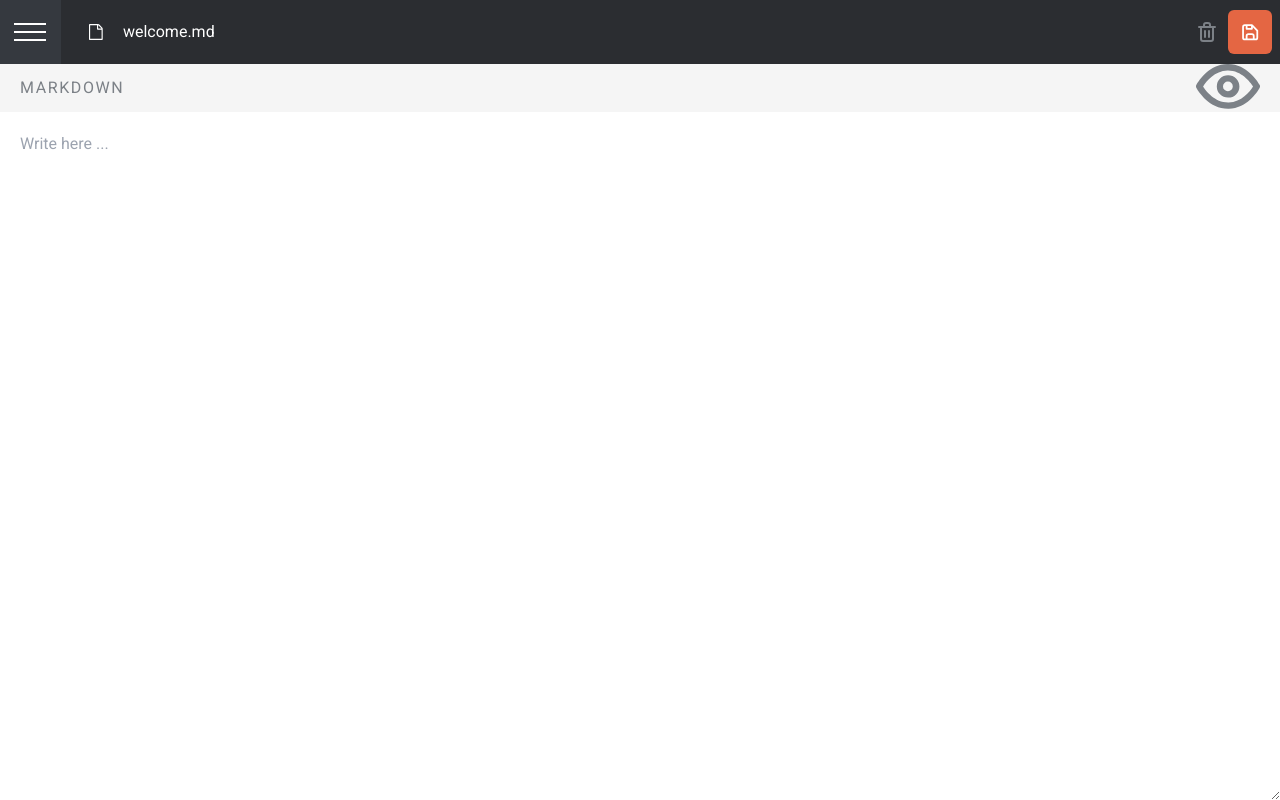
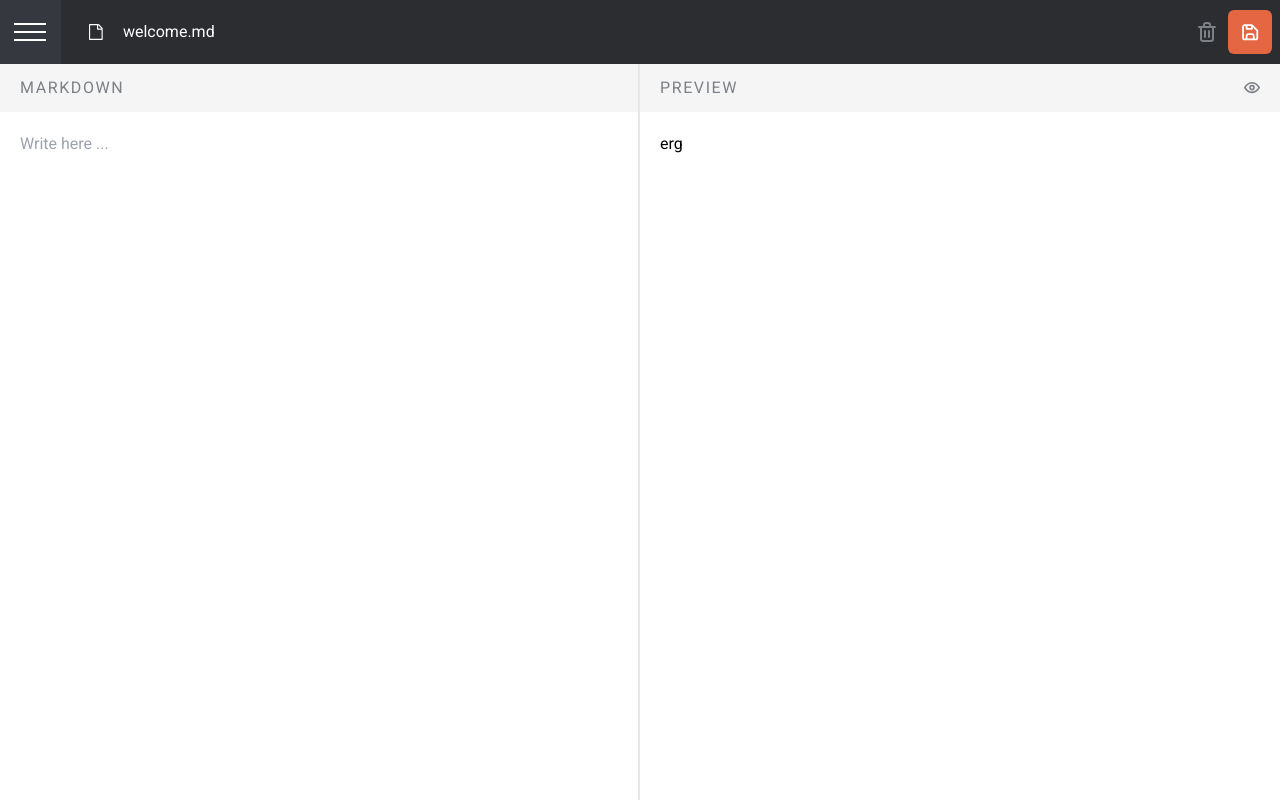
Before and after one commit to ritumelroy/in-browser-markdown, a React (Vite) app: page / in a window 1280 px wide. Built offline with nearby package versions, Linux system fonts and the light colour scheme.

Commit message:
complete style fixes + mobile styles

```diff
--- a/src/App.tsx
+++ b/src/App.tsx
@@ -1,11 +1,15 @@
 import { useState } from "react";
 import { Editor } from "./components/Editor";
+import { Preview } from "./components/Preview";
 import { Header } from "./components/Header";
 import { Navbar } from "./components/Navbar";
 // import "./styles/global.css";
 function App() {
   const [navOpen, setNavOpen] = useState(false);
   const [colourTheme, setColourTheme] = useState("light");
+  const [previewState, setPreviewState] = useState(false);
+
+  const [mobileEditor, setMobileEditor] = useState(true);
 
   const toggleNav = () => {
     setNavOpen((prev) => !prev);
@@ -18,19 +22,74 @@ function App() {
       setColourTheme("light");
     }
   };
+
+  const handlePrevieState = () => {
+    setPreviewState((prev) => !prev);
+  };
+
+  const handleMobileState = () => {
+    setMobileEditor((prev) => !prev);
+  };
+  // handlePrevieState();
   return (
-    <div className="flex h-screen w-screen overflow-hidden font-roboto">
+    <div className="flex h-screen w-screen overflow-hidden font-roboto ">
       <div className={navOpen ? "" : "hidden"}>
         <Navbar colourTheme={colourTheme} toggleColTheme={toggleTheme} />
       </div>
-
-      <div className="flex flex-col  ">
+      {/* flex flex-col */}
+      <div className="  ">
         <Header
           navClickToggle={toggleNav}
           navState={navOpen}
           themeState={colourTheme}
         />
-        <Editor navState={navOpen} themeState={colourTheme} />
+        <div id="main-not-mobile" className="flex w-full h-full ">
+          <div
+            className={
+              " border-r-2 " +
+              (colourTheme === "dark" ? "border-grey-1 " : "") +
+              (previewState ? "w-0" : "w-1/2")
+            }
+          >
+            <Editor
+              navState={navOpen}
+              themeState={colourTheme}
+              setMobileState={handleMobileState}
+              mobileState={mobileEditor}
+            />
+          </div>
+          <div className={previewState ? "w-full" : "w-1/2"}>
+            <Preview
+              navState={navOpen}
+              themeState={colourTheme}
+              textValue="erg"
+              setPrevState={handlePrevieState}
+              eyeState={previewState}
+              setMobileState={handleMobileState}
+              mobileState={mobileEditor}
+            />
+          </div>
+        </div>
+        <div id="main-mobile" className="w-full h-full">
+          {mobileEditor ? (
+            <Editor
+              navState={navOpen}
+              themeState={colourTheme}
+              setMobileState={handleMobileState}
+              mobileState={mobileEditor}
+            />
+          ) : (
+            <Preview
+              navState={navOpen}
+              themeState={colourTheme}
+              textValue="erg"
+              setPrevState={handlePrevieState}
+              eyeState={previewState}
+              setMobileState={handleMobileState}
+              mobileState={mobileEditor}
+            />
+          )}
+        </div>
         {/* <Editor navState={navOpen} /> */}
       </div>
     </div>
--- a/src/components/Editor.tsx
+++ b/src/components/Editor.tsx
@@ -1,8 +1,7 @@
 import { editorProps } from "../models/editor";
 // import eyeclosed from "../assets/icon-hide-preview.svg";
 import eyeopen from "../assets/icon-show-preview.svg";
-export function Editor({ themeState }: editorProps) {
-  //   console.log(navState);
+export function Editor({ themeState, setMobileState }: editorProps) {
   return (
     <>
       <header
@@ -13,7 +12,10 @@ export function Editor({ themeState }: editorProps) {
         }
       >
         <p className="tracking-widest pl-5  py-3 text-grey-2">MARKDOWN</p>
-        <img src={eyeopen} className=" pr-5 object-contain" />
+
+        <button id="markdownEye" onClick={setMobileState}>
+          <img src={eyeopen} className=" pr-5 object-contain" />
+        </button>
       </header>
 
       <main className="h-full z-0">
@@ -22,7 +24,7 @@ export function Editor({ themeState }: editorProps) {
           placeholder="Write here ..."
           className={
             " h-full w-full p-5 " +
-            (themeState === "dark" ? "bg-dark-1" : "bg-white")
+            (themeState === "dark" ? "bg-dark-1 text-grey-3" : "bg-white")
           }
         />
       </main>
--- a/src/components/Header.tsx
+++ b/src/components/Header.tsx
@@ -29,19 +29,20 @@ export function Header({ navClickToggle, navState, themeState }: headerProps) {
   }, [modal]);
 
   const closeModal = () => {
-    console.log("hi");
     setModal(false);
   };
 
   const handleDelete = () => {
     setModal(true);
   };
+
   // console.log(navState);
   return (
     <div>
       <dialog
         ref={ref}
         onCancel={closeModal}
+        // onClose={testModal}
         className={
           themeState === "dark"
             ? "bg-dark-2 h-[14.5rem] w-[25rem] p-4 rounded-md "
@@ -49,6 +50,7 @@ export function Header({ navClickToggle, navState, themeState }: headerProps) {
         }
       >
         <section className="flex flex-col font-robotoslab ">
+          <div className="flex justify-between">
             <h1
               className={
                 themeState === "dark"
@@ -58,6 +60,12 @@ export function Header({ navClickToggle, navState, themeState }: headerProps) {
             >
               Delete this document?
             </h1>
+            <button className="mt-1.5" onClick={closeModal}>
+              <div className="bg-grey-3 w-5 h-[0.2rem] rotate-45 translate-y-1 rounded-lg"></div>
+              <div className="bg-grey-3 w-5 h-[0.2rem] -rotate-45  rounded-lg"></div>
+            </button>
+          </div>
+
           <p className="text-base pt-3 text-grey-2 ">
             Are you sure you want to delete the '{title}.md' document and it's
             contents?
@@ -103,20 +111,18 @@ export function Header({ navClickToggle, navState, themeState }: headerProps) {
           </section>
 
           <section className="flex gap-3 mr-2">
-            <img
-              src={iconDelete}
-              className="object-contain"
-              onClick={handleDelete}
-            />
-            <div
-              className="bg-mark-orange h-11 w-11 rounded-md "
-              // onClick={() => saveDoc()}
-            >
+            <button onClick={handleDelete}>
+              <img src={iconDelete} className="object-contain" />
+            </button>
+
+            <button>
+              <div className="bg-mark-orange h-11 w-11 rounded-md ">
                 <img
                   src={iconSave}
                   className="object-contain relative top-3.5 left-3.5"
                 />
               </div>
+            </button>
           </section>
         </div>
       </div>
--- /dev/null
+++ b/src/components/Preview.tsx
@@ -0,0 +1,53 @@
+import { previewProps } from "../models/preview";
+// import eyeclosed from "../assets/icon-hide-preview.svg";
+import eyeopen from "../assets/icon-show-preview.svg";
+import eyeclose from "../assets/icon-hide-preview.svg";
+
+export function Preview({
+  themeState,
+  textValue,
+  setPrevState,
+  eyeState,
+  setMobileState,
+  mobileState,
+}: previewProps) {
+  return (
+    <>
+      <header
+        className={
+          themeState === "light"
+            ? "bg-off-white flex justify justify-between"
+            : "bg-dark-2 flex justify justify-between"
+        }
+      >
+        <p className="tracking-widest pl-5  py-3 text-grey-2">PREVIEW</p>
+        <button id="prevLarge" onClick={setPrevState}>
+          {eyeState ? (
+            <img src={eyeclose} className=" pr-5 object-contain" />
+          ) : (
+            <img src={eyeopen} className=" pr-5 object-contain" />
+          )}
+        </button>
+
+        <button id="prevSmall" onClick={setMobileState}>
+          {mobileState ? (
+            <img src={eyeopen} className=" pr-5 object-contain" />
+          ) : (
+            <img src={eyeclose} className=" pr-5 object-contain" />
+          )}
+        </button>
+      </header>
+
+      <main className="h-full z-0">
+        <div
+          className={
+            " h-full w-full p-5 " +
+            (themeState === "dark" ? "bg-dark-1 text-grey-3" : "bg-white")
+          }
+        >
+          {textValue}
+        </div>
+      </main>
+    </>
+  );
+}
--- a/src/models/editor.ts
+++ b/src/models/editor.ts
@@ -1,4 +1,6 @@
 export interface editorProps {
   navState: boolean;
   themeState: string;
+  setMobileState: () => void;
+  mobileState: boolean;
 }
--- /dev/null
+++ b/src/models/preview.ts
@@ -0,0 +1,9 @@
+export interface previewProps {
+  navState: boolean;
+  themeState: string;
+  textValue: string;
+  setPrevState: () => void;
+  eyeState: boolean;
+  setMobileState: () => void;
+  mobileState: boolean;
+}
--- a/src/styles/editor.css
+++ b/src/styles/editor.css
@@ -9,3 +9,35 @@ textarea {
 
   resize: none; /*remove the resize handle on the bottom right*/
 }
+
+#main-mobile {
+  display: none;
+}
+
+#markdownEye {
+  display: none;
+}
+#prevSmall {
+  display: none;
+}
+
+@media (max-width: 500px) {
+  #main-not-mobile {
+    display: none;
+  }
+
+  #markdownEye {
+    display: block;
+  }
+
+  #main-mobile {
+    display: block;
+  }
+
+  #prevLarge {
+    display: none;
+  }
+  #prevSmall {
+    display: block;
+  }
+}
--- a/src/styles/header.css
+++ b/src/styles/header.css
@@ -9,3 +9,9 @@
 .header-save {
   background-color: #e46643;
 }
+
+::backdrop {
+  background-color: #35393f;
+  /* filter: blur(4px); */
+  opacity: 0.75;
+}
```
Lines whose indentation alone changed are shown as unchanged.
